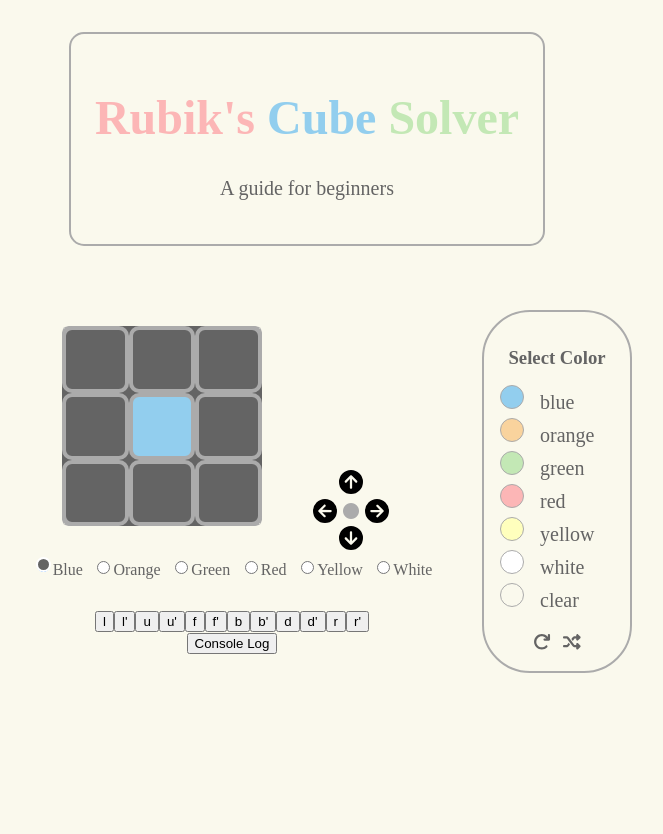
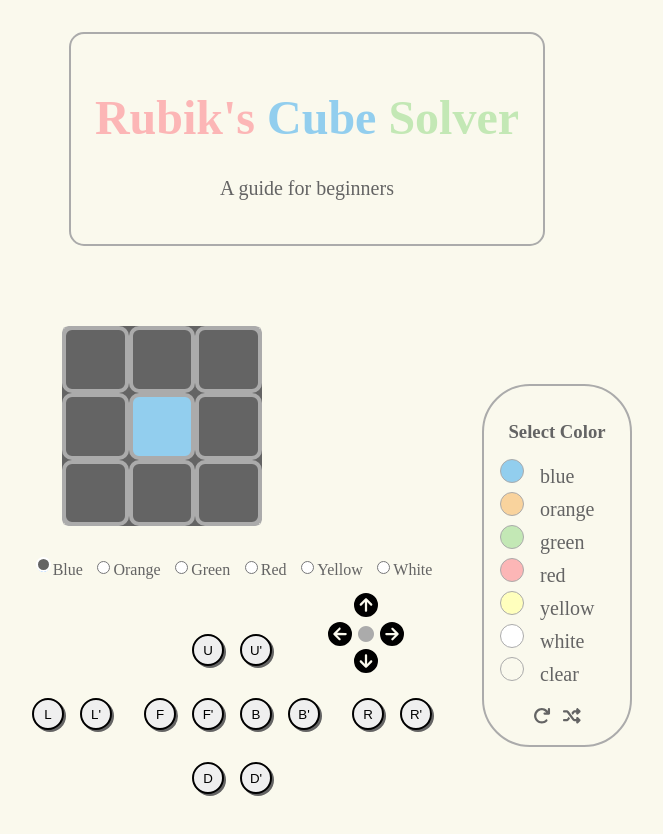
Before and after one commit to Delboy/rubiks-cube-solver, a React (Create React App) app: page / in a window 1280 px wide. Shown: the top 834 px of the page, without its empty margins (333-996 px from the left). Before the commit the page ends 800 px from the top, so only its background shows below. Built offline with nearby package versions, Linux system fonts and the light colour scheme; a web font is replaced by a local one.

Commit message:
seperated different button types into own component and styled them

```diff
--- a/src/components/Controls/Buttons.js
+++ b/src/components/Controls/Buttons.js
@@ -1,22 +1,13 @@
 import { axisActions, facesActions } from "../../orientation";
 import { useDispatch, useSelector } from "react-redux";
-import { useState, useEffect } from "react";
 import Radioinputs from "./RadioInputs";
-
-import { FontAwesomeIcon } from "@fortawesome/react-fontawesome";
-import { faArrowRotateRight } from "@fortawesome/free-solid-svg-icons";
-import { faArrowRotateLeft } from "@fortawesome/free-solid-svg-icons";
-import { faCircleArrowUp } from "@fortawesome/free-solid-svg-icons";
-import { faCircleArrowDown } from "@fortawesome/free-solid-svg-icons";
-import { faCircleArrowLeft } from "@fortawesome/free-solid-svg-icons";
-import { faCircleArrowRight } from "@fortawesome/free-solid-svg-icons";
+import RotateWedgeButtons from "./RotateWedgeButtons";
+import RotateCubeButtons from "./RotateCubeButtons";
 
 import classes from "./Buttons.module.css";
 
 const Buttons = () => {
   const dispatch = useDispatch();
-
-  const xAxisOr = useSelector((state) => state.axises.xAxisOr);
 
   // Current Faces
   const currentFace = useSelector((state) => state.faces.currentFace);
@@ -51,19 +42,6 @@
   const oneBellowBottom = useSelector(
     (state) => state.faces.oneBellowBottomFace
   );
-
-  const matrix = useSelector((state) => state.faces.cubeMatrix);
-
-  const [onYellowOrWhite, setOnYellowOrWhite] = useState(false);
-
-  // Checks if user is facing the yellow or white face. This is used to render either a normal arrow or rotate arrow button.
-  useEffect(() => {
-    if (xAxisOr === 90 || xAxisOr === 270) {
-      setOnYellowOrWhite(true);
-    } else {
-      setOnYellowOrWhite(false);
-    }
-  }, [xAxisOr]);
 
   // Handles button presses
   const buttonHandler = (e) => {
@@ -176,111 +154,14 @@
     }
   };
 
-  // Font awesome icons
-  const rotateRightArrow = (
-    <FontAwesomeIcon icon={faArrowRotateRight} className="noPointerEvents" />
-  );
-  const rotateLeftArrow = (
-    <FontAwesomeIcon icon={faArrowRotateLeft} className="noPointerEvents" />
-  );
-  const upArrow = (
-    <FontAwesomeIcon icon={faCircleArrowUp} className="noPointerEvents" />
-  );
-  const downArrow = (
-    <FontAwesomeIcon icon={faCircleArrowDown} className="noPointerEvents" />
-  );
-  const leftArrow = (
-    <FontAwesomeIcon icon={faCircleArrowLeft} className="noPointerEvents" />
-  );
-  const rightArrow = (
-    <FontAwesomeIcon icon={faCircleArrowRight} className="noPointerEvents" />
-  );
-
-  const consoleLogHandler = () => {
-    console.log(matrix);
-  };
-
   return (
     <div className={classes.buttons}>
-      <div className={classes.arrowButtons}>
-        <button
-          className={classes.topBtn}
-          onClick={buttonHandler}
-          value="up"
-          disabled={currentFace === "white"}
-        >
-          {upArrow}
-        </button>
-        <div className={classes.middleBtns}>
-          <button onClick={buttonHandler} value="left">
-            {onYellowOrWhite
-              ? currentFace === "yellow"
-                ? rotateRightArrow
-                : rotateLeftArrow
-              : leftArrow}
-          </button>
-
-          <i className="fas fa-solid fa-circle"></i>
-
-          <button onClick={buttonHandler} value="right">
-            {onYellowOrWhite
-              ? currentFace === "yellow"
-                ? rotateLeftArrow
-                : rotateRightArrow
-              : rightArrow}
-          </button>
-        </div>
-        <button
-          onClick={buttonHandler}
-          value="down"
-          disabled={currentFace === "yellow"}
-        >
-          {downArrow}
-        </button>
-      </div>
       <div className={classes.radio}>
         <Radioinputs />
       </div>
-      <div value={"moves"}>
-        <button onClick={buttonHandler} value={"l"}>
-          l
-        </button>
-        <button onClick={buttonHandler} value={"l-p"}>
-          l'
-        </button>
-        <button onClick={buttonHandler} value={"u"}>
-          u
-        </button>
-        <button onClick={buttonHandler} value={"u-p"}>
-          u'
-        </button>
-        <button onClick={buttonHandler} value={"f"}>
-          f
-        </button>
-        <button onClick={buttonHandler} value={"f-p"}>
-          f'
-        </button>
-        <button onClick={buttonHandler} value={"b"}>
-          b
-        </button>
-        <button onClick={buttonHandler} value={"b-p"}>
-          b'
-        </button>
-        <button onClick={buttonHandler} value={"d"}>
-          d
-        </button>
-        <button onClick={buttonHandler} value={"d-p"}>
-          d'
-        </button>
-        <button onClick={buttonHandler} value={"r"}>
-          r
-        </button>
-        <button onClick={buttonHandler} value={"r-p"}>
-          r'
-        </button>
-      </div>
-      <div>
-        <button onClick={consoleLogHandler}>Console Log</button>
+      <RotateCubeButtons onButtonPress={buttonHandler} />
+      <div className={classes.wedges}>
+        <RotateWedgeButtons onButtonPress={buttonHandler} />
       </div>
     </div>
   );
--- a/src/components/Controls/Buttons.module.css
+++ b/src/components/Controls/Buttons.module.css
@@ -8,36 +8,13 @@
   margin-top: 2rem;
 }
 
-.arrowButtons button {
-  border: none;
-  background: none;
-  font-size: 1.5rem;
-}
-
-.arrowButtons {
-  position: absolute;
-  bottom: 100px;
-  left: 325px;
-  color: var(--color-grey)
-}
-
-.middleBtns, .middleBtns button {
-  display: flex;
-  text-align: center;
-  align-items: center;
-
-}
-
-.circle {
-  font-size: 1rem;
-}
-
-
-
 .radio {
   display: flex;
   justify-content: center;
   width: 100%;
   margin-bottom: 2rem;
+}
 
+.wedges {
+  margin-top: 1rem;
 }
--- /dev/null
+++ b/src/components/Controls/RotateCubeButtons.js
@@ -0,0 +1,88 @@
+import { useState, useEffect } from "react";
+
+import { FontAwesomeIcon } from "@fortawesome/react-fontawesome";
+import { faArrowRotateRight } from "@fortawesome/free-solid-svg-icons";
+import { faArrowRotateLeft } from "@fortawesome/free-solid-svg-icons";
+import { faCircleArrowUp } from "@fortawesome/free-solid-svg-icons";
+import { faCircleArrowDown } from "@fortawesome/free-solid-svg-icons";
+import { faCircleArrowLeft } from "@fortawesome/free-solid-svg-icons";
+import { faCircleArrowRight } from "@fortawesome/free-solid-svg-icons";
+
+import classes from './RotateCubeButtons.module.css'
+import { useSelector } from "react-redux";
+
+const RotateCubeButtons = (props) => {
+  const currentFace = useSelector(state => state.faces.currentFace)
+
+  const [onYellowOrWhite, setOnYellowOrWhite] = useState(false);
+
+  // Checks if user is facing the yellow or white face. This is used to render either a normal arrow or rotate arrow button.
+  useEffect(() => {
+    if (currentFace === 'yellow' || currentFace === 'white') {
+      setOnYellowOrWhite(true);
+    } else {
+      setOnYellowOrWhite(false);
+    }
+  }, [currentFace]);
+
+  // Font awesome icons
+  const rotateRightArrow = (
+    <FontAwesomeIcon icon={faArrowRotateRight} className="noPointerEvents" />
+  );
+  const rotateLeftArrow = (
+    <FontAwesomeIcon icon={faArrowRotateLeft} className="noPointerEvents" />
+  );
+  const upArrow = (
+    <FontAwesomeIcon icon={faCircleArrowUp} className="noPointerEvents" />
+  );
+  const downArrow = (
+    <FontAwesomeIcon icon={faCircleArrowDown} className="noPointerEvents" />
+  );
+  const leftArrow = (
+    <FontAwesomeIcon icon={faCircleArrowLeft} className="noPointerEvents" />
+  );
+  const rightArrow = (
+    <FontAwesomeIcon icon={faCircleArrowRight} className="noPointerEvents" />
+  );
+
+    return (
+        <div className={classes.arrowButtons}>
+        <button
+          className={classes.topBtn}
+          onClick={props.onButtonPress}
+          value="up"
+          disabled={currentFace === "white"}
+        >
+          {upArrow}
+        </button>
+        <div className={classes.middleBtns}>
+          <button onClick={props.onButtonPress} value="left">
+            {onYellowOrWhite
+              ? currentFace === "yellow"
+                ? rotateRightArrow
+                : rotateLeftArrow
+              : leftArrow}
+          </button>
+
+          <i className="fas fa-solid fa-circle"></i>
+
+          <button onClick={props.onButtonPress} value="right">
+            {onYellowOrWhite
+              ? currentFace === "yellow"
+                ? rotateLeftArrow
+                : rotateRightArrow
+              : rightArrow}
+          </button>
+        </div>
+        <button
+          onClick={props.onButtonPress}
+          value="down"
+          disabled={currentFace === "yellow"}
+        >
+          {downArrow}
+        </button>
+      </div>
+    )
+}
+
+export default RotateCubeButtons;
--- /dev/null
+++ b/src/components/Controls/RotateCubeButtons.module.css
@@ -0,0 +1,23 @@
+.arrowButtons button {
+    border: none;
+    background: none;
+    font-size: 1.5rem;
+  }
+
+  .arrowButtons {
+    position: absolute;
+    bottom: 125px;
+    left: 340px;
+    color: var(--color-grey)
+  }
+
+  .middleBtns, .middleBtns button {
+    display: flex;
+    text-align: center;
+    align-items: center;
+
+  }
+
+  .circle {
+    font-size: 1rem;
+  }
--- /dev/null
+++ b/src/components/Controls/RotateWedgeButtons.js
@@ -0,0 +1,54 @@
+import classes from './RotateWedgeButtons.module.css'
+
+const RotateWedgeButtons = (props) => {
+  return (
+    <div className={classes.buttons}>
+      <div className={classes.topBtns}>
+        <button onClick={props.onButtonPress} value={"u"}>
+          U
+        </button>
+        <button onClick={props.onButtonPress} value={"u-p"}>
+          U'
+        </button>
+      </div>
+      <div className={classes.middleBtns}>
+        <button onClick={props.onButtonPress} value={"l"}>
+          L
+        </button>
+        <button onClick={props.onButtonPress} value={"l-p"}>
+          L'
+        </button>
+        <div className={classes.frontAndBackBtns}>
+          <button onClick={props.onButtonPress} value={"f"}>
+            F
+          </button>
+          <button onClick={props.onButtonPress} value={"f-p"}>
+            F'
+          </button>
+          <button onClick={props.onButtonPress} value={"b"}>
+            B
+          </button>
+          <button onClick={props.onButtonPress} value={"b-p"}>
+            B'
+          </button>
+        </div>
+        <button onClick={props.onButtonPress} value={"r"}>
+          R
+        </button>
+        <button onClick={props.onButtonPress} value={"r-p"}>
+          R'
+        </button>
+      </div>
+      <div className={classes.bottomBtns}>
+        <button onClick={props.onButtonPress} value={"d"}>
+          D
+        </button>
+        <button onClick={props.onButtonPress} value={"d-p"}>
+          D'
+        </button>
+      </div>
+    </div>
+  );
+};
+
+export default RotateWedgeButtons;
--- /dev/null
+++ b/src/components/Controls/RotateWedgeButtons.module.css
@@ -0,0 +1,24 @@
+.buttons button {
+    margin: .5rem;
+    height: 2rem;
+    width: 2rem;
+    border: 2px solid black;
+    border-radius: 50%;
+    box-shadow: 2px 2px var(--color-darkgrey);
+}
+
+.buttons button:hover {
+    box-shadow: 1px 1px var(--color-darkgrey);
+
+}
+
+.middleBtns {
+    margin-top: 1rem;
+    margin-bottom: 1rem;
+}
+
+.frontAndBackBtns {
+    display: inline-block;
+    margin-left: 1rem;
+    margin-right: 1rem;
+}
```
